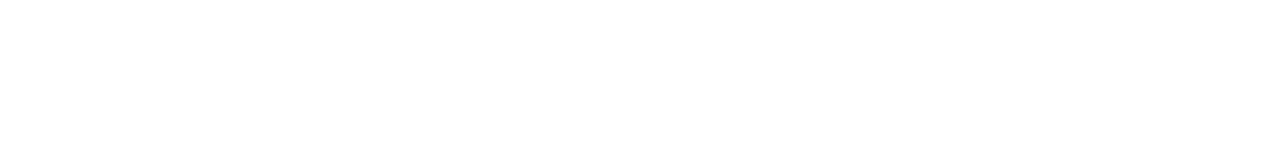
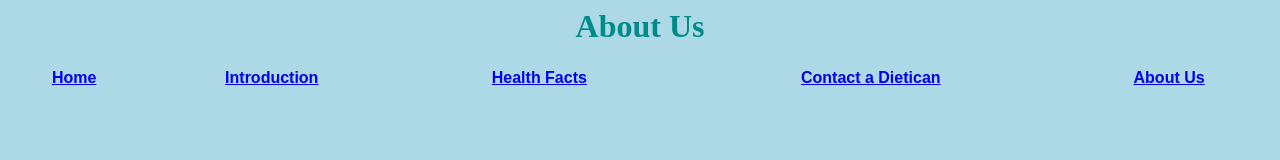
Before and after one commit to LynnnnnK/LynnnnnK.github.io, a plain HTML site: page aboutus.html in a window 1280 px wide. Drawn offline with Linux system fonts and the light colour scheme.

Commit message:
about us file

```diff
--- a/aboutus.html
+++ b/aboutus.html
@@ -0,0 +1,35 @@
+<html>
+    <head>
+        <title>
+            About Us
+        </title>
+        <link rel="stylesheet" href="./main.css">
+    </head>
+    <body>
+        <h1 style="color: darkcyan; text-align: center">
+            About Us
+        </h1>
+    </body>
+    <div class="tlb">
+            <table style="width:100%">
+                    <tr>
+                      <th>
+                        <a href="home.html">Home</a>
+                      </th>
+                      <th>
+                        <a href="introduction.html">Introduction</a>
+                      </th>
+                      <th>
+                        <a href="healthfacts.html">Health Facts</a>
+                      </th>
+                      <th>
+                        <a href="contactadietican.html">Contact a Dietican</a>
+                      </th>
+                      <th>
+                        <a href="aboutus.html">About Us</a>
+                      </th>
+                    </tr>
+            </table>
+    </div>
+
+</html>
```
Also changed, not shown: index.html (+1 -1 lines).
